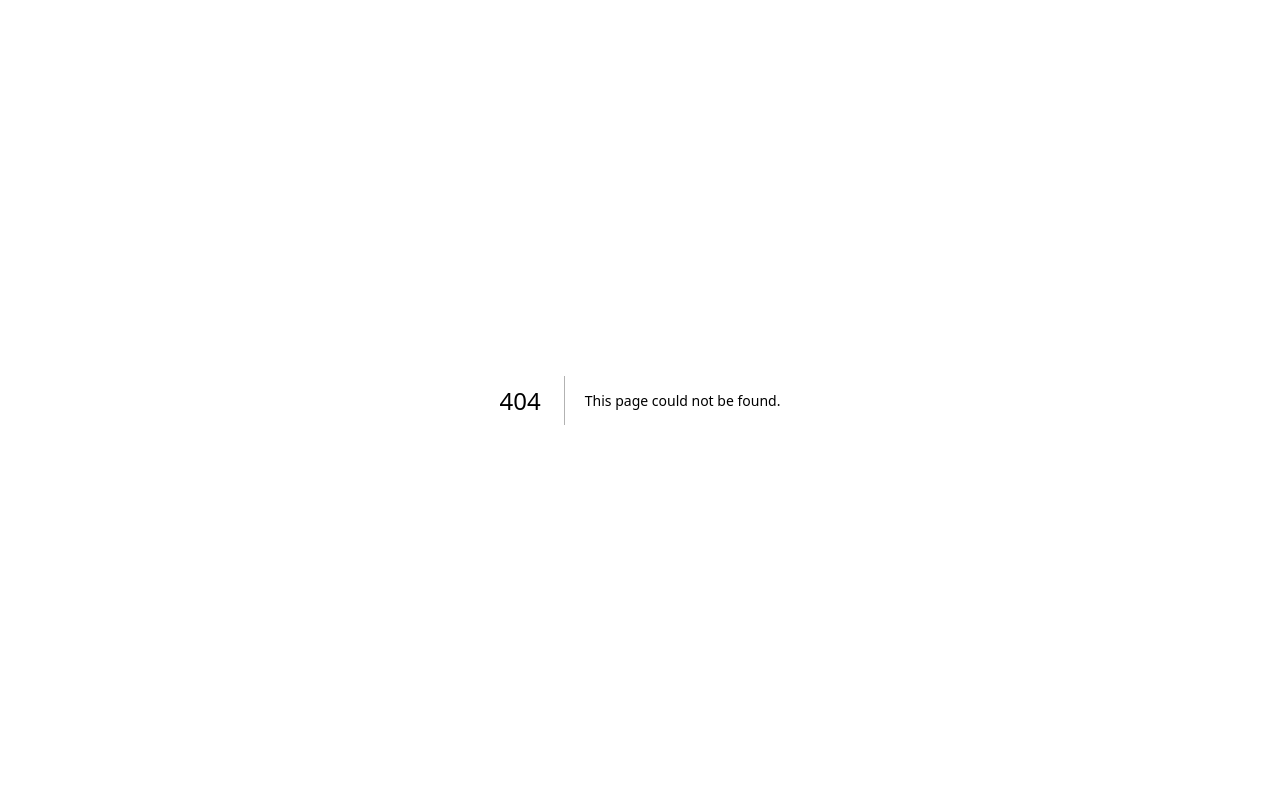
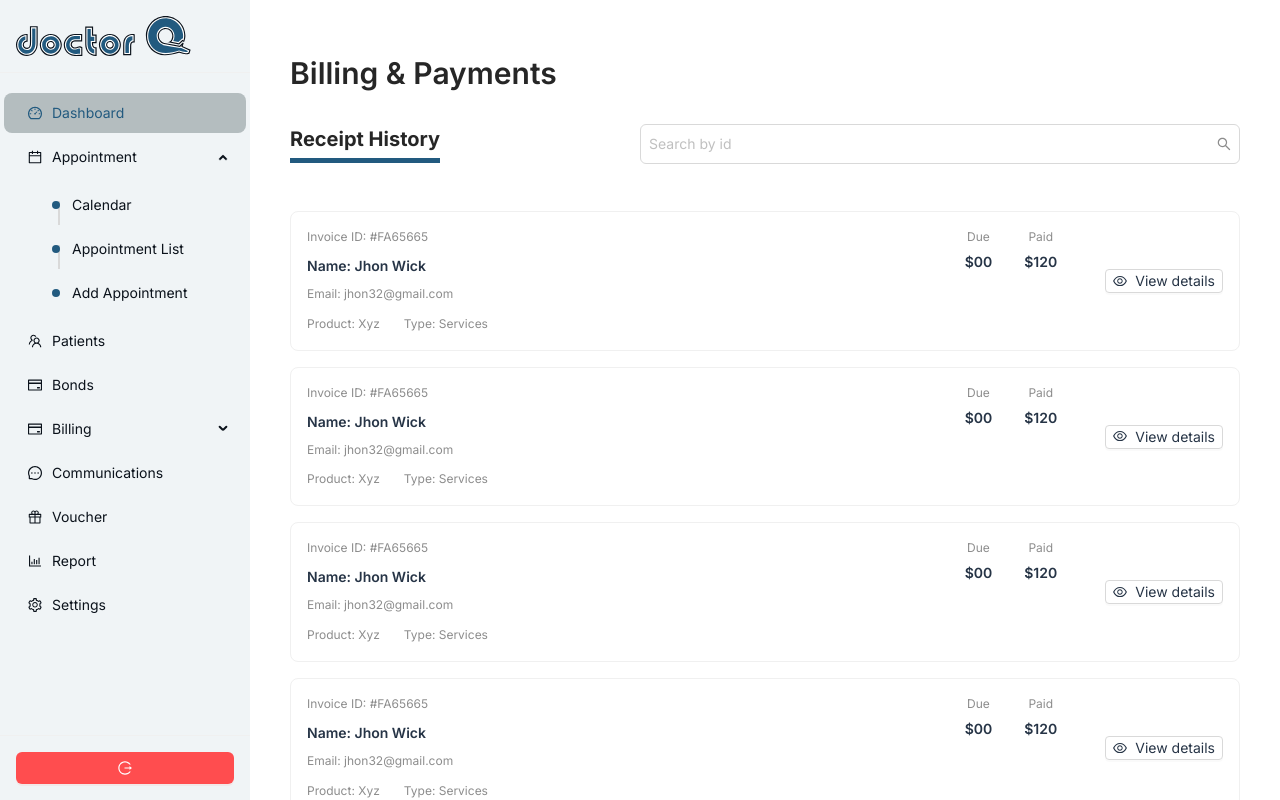
Before and after one commit to Shahed007/marosarvalo-frontend, a Next.js app: page /clinic/receipt-history in a window 1280 px wide. Before the commit this address had no page. Built offline with nearby package versions, Linux system fonts and the light colour scheme; what @ant-design/nextjs-registry would draw is missing.

Commit message:
add recipt histoory

```diff
--- /dev/null
+++ b/src/app/(clinic)/clinic/receipt-history/page.tsx
@@ -0,0 +1,9 @@
+import ReceiptHistory from "@/components/pages/clinic/BillingPayments/ReceiptHistory";
+
+export default function page() {
+  return (
+    <div>
+        <ReceiptHistory/>
+    </div>
+  )
+}
--- a/src/app/(clinic)/layout.tsx
+++ b/src/app/(clinic)/layout.tsx
@@ -72,12 +72,13 @@ const ClinicLayout: FC<{ children: ReactNode }> = ({ children }) => {
           key: "5-1",
           icon: null,
           label: "Create Invoice",
+          href: "/clinic/billing",
         },
         {
           key: "5-2",
           icon: null,
           label: "Receipt History",
-          href: "/clinic/appointment/appointment-list",
+          href: "/clinic/receipt-history",
         },
       ],
     },
--- /dev/null
+++ b/src/components/pages/clinic/BillingPayments/ReceiptHistory.tsx
@@ -0,0 +1,283 @@
+"use client";
+import { useState } from "react";
+import { Input, Button, Select, Typography, Space, Card } from "antd";
+import {
+  SearchOutlined,
+  LeftOutlined,
+  RightOutlined,
+  EyeOutlined,
+} from "@ant-design/icons";
+
+const { Title, Text } = Typography;
+const { Option } = Select;
+
+const invoiceData = [
+  {
+    id: "#FA65665",
+    name: "Jhon Wick",
+    email: "jhon32@gmail.com",
+    product: "Xyz",
+    type: "Services",
+    due: "$00",
+    paid: "$120",
+  },
+  {
+    id: "#FA65665",
+    name: "Jhon Wick",
+    email: "jhon32@gmail.com",
+    product: "Xyz",
+    type: "Services",
+    due: "$00",
+    paid: "$120",
+  },
+  {
+    id: "#FA65665",
+    name: "Jhon Wick",
+    email: "jhon32@gmail.com",
+    product: "Xyz",
+    type: "Services",
+    due: "$00",
+    paid: "$120",
+  },
+  {
+    id: "#FA65665",
+    name: "Jhon Wick",
+    email: "jhon32@gmail.com",
+    product: "Xyz",
+    type: "Services",
+    due: "$00",
+    paid: "$120",
+  },
+];
+
+export default function ReceiptHistory() {
+  const [pageSize, setPageSize] = useState("10");
+
+  return (
+    <div>
+      {/* Header */}
+      <Title level={2} style={{ marginBottom: 32, color: "#262626" }}>
+        Billing & Payments
+      </Title>
+
+      {/* Search Bar */}
+      <div style={{ marginBottom: 24 }} className="!flex justify-between">
+        {/* Receipt History Tab */}
+        <div style={{ marginBottom: 24 }}>
+          <span
+            style={{
+              fontSize: 20,
+              fontWeight: "bold",
+              color: "#262626",
+              borderBottom: "5px solid #225A7F",
+              paddingBottom: 4,
+              display: "inline-block",
+            }}
+          >
+            Receipt History
+          </span>
+        </div>
+
+        <div>
+          <Input
+            placeholder="Search by id"
+            suffix={<SearchOutlined style={{ color: "#8c8c8c" }} />}
+            style={{ width: 600, padding: 8 }}
+          />
+        </div>
+      </div>
+
+      {/* Invoice List */}
+      <div style={{ marginBottom: 32 }}>
+        {invoiceData.map((invoice, index) => (
+          <Card
+            key={index}
+            style={{
+              marginBottom: 16,
+              border: "1px solid #f0f0f0",
+              borderRadius: 8,
+            }}
+            bodyStyle={{ padding: 16 }}
+          >
+            <div
+              style={{
+                display: "flex",
+                justifyContent: "space-between",
+                alignItems: "center",
+              }}
+            >
+              <div style={{ flex: 1 }}>
+                <div
+                  style={{ display: "flex", gap: 32, alignItems: "flex-start" }}
+                >
+                  <div style={{ minWidth: 0 }}>
+                    <Text
+                      type="secondary"
+                      style={{
+                        display: "block",
+                        marginBottom: 8,
+                        fontSize: 12,
+                      }}
+                    >
+                      Invoice ID: {invoice.id}
+                    </Text>
+                    <Text
+                      strong
+                      style={{
+                        display: "block",
+                        marginBottom: 8,
+                        fontSize: 14,
+                      }}
+                    >
+                      Name: {invoice.name}
+                    </Text>
+                    <Text
+                      type="secondary"
+                      style={{
+                        display: "block",
+                        marginBottom: 8,
+                        fontSize: 12,
+                      }}
+                    >
+                      Email: {invoice.email}
+                    </Text>
+                    <Space size={24}>
+                      <Text type="secondary" style={{ fontSize: 12 }}>
+                        Product: {invoice.product}
+                      </Text>
+                      <Text type="secondary" style={{ fontSize: 12 }}>
+                        Type: {invoice.type}
+                      </Text>
+                    </Space>
+                  </div>
+                  <div
+                    style={{
+                      display: "flex",
+                      gap: 32,
+                      marginLeft: "auto",
+                      marginRight: 32,
+                    }}
+                  >
+                    <div style={{ textAlign: "center" }}>
+                      <Text
+                        type="secondary"
+                        style={{
+                          display: "block",
+                          marginBottom: 4,
+                          fontSize: 12,
+                        }}
+                      >
+                        Due
+                      </Text>
+                      <Text strong style={{ fontSize: 14 }}>
+                        {invoice.due}
+                      </Text>
+                    </div>
+                    <div style={{ textAlign: "center" }}>
+                      <Text
+                        type="secondary"
+                        style={{
+                          display: "block",
+                          marginBottom: 4,
+                          fontSize: 12,
+                        }}
+                      >
+                        Paid
+                      </Text>
+                      <Text strong style={{ fontSize: 14 }}>
+                        {invoice.paid}
+                      </Text>
+                    </div>
+                  </div>
+                </div>
+              </div>
+              <Button
+                type="default"
+                size="small"
+                icon={<EyeOutlined />}
+                style={{ marginLeft: 16, background: "transparent" }}
+              >
+                View details
+              </Button>
+            </div>
+          </Card>
+        ))}
+      </div>
+
+      {/* Pagination */}
+      <div
+        style={{
+          display: "flex",
+          justifyContent: "space-between",
+          alignItems: "center",
+        }}
+      >
+        <Space>
+          <Text type="secondary" style={{ fontSize: 12 }}>
+            Showing
+          </Text>
+          <Select
+            defaultValue="10"
+            value={pageSize}
+            onChange={setPageSize}
+            style={{ width: 80 }}
+            size="small"
+          >
+            <Option value="10">10</Option>
+            <Option value="25">25</Option>
+            <Option value="50">50</Option>
+          </Select>
+        </Space>
+
+        <Space size={16}>
+          <Text type="secondary" style={{ fontSize: 12 }}>
+            Showing 1 to 10 out of 60 records
+          </Text>
+
+          <Space size={4}>
+            <Button
+              type="default"
+              size="small"
+              icon={<LeftOutlined />}
+              style={{ width: 32, height: 32, background: "transparent" }}
+            />
+            <Button
+              type="primary"
+              size="small"
+              style={{ width: 32, height: 32 }}
+            >
+              1
+            </Button>
+            <Button
+              type="default"
+              size="small"
+              style={{ width: 32, height: 32, background: "transparent" }}
+            >
+              2
+            </Button>
+            <Button
+              type="default"
+              size="small"
+              style={{ width: 32, height: 32, background: "transparent" }}
+            >
+              3
+            </Button>
+            <Button
+              type="default"
+              size="small"
+              style={{ width: 32, height: 32, background: "transparent" }}
+            >
+              4
+            </Button>
+            <Button
+              type="default"
+              size="small"
+              icon={<RightOutlined />}
+              style={{ width: 32, height: 32, background: "transparent" }}
+            />
+          </Space>
+        </Space>
+      </div>
+    </div>
+  );
+}
```
